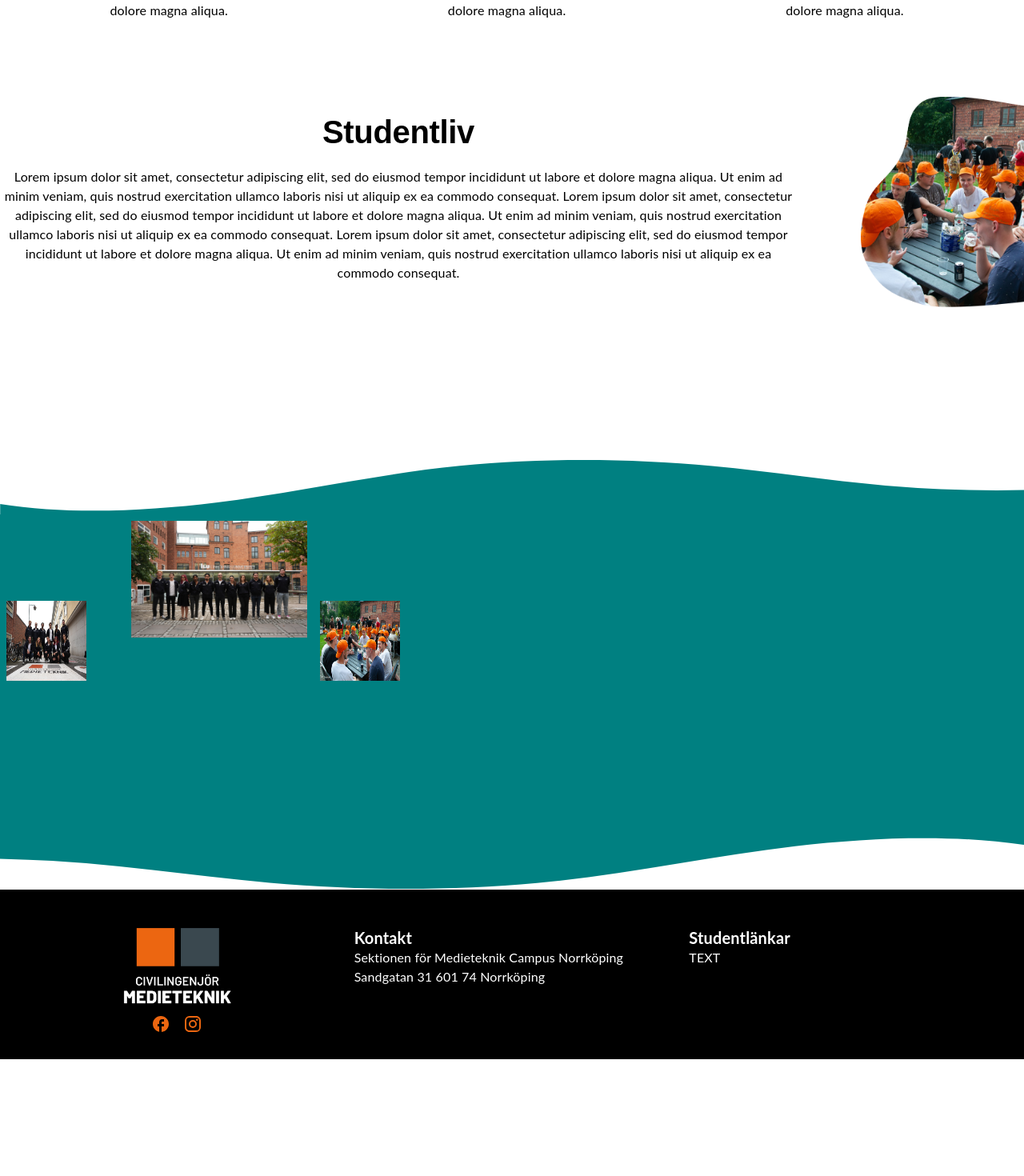
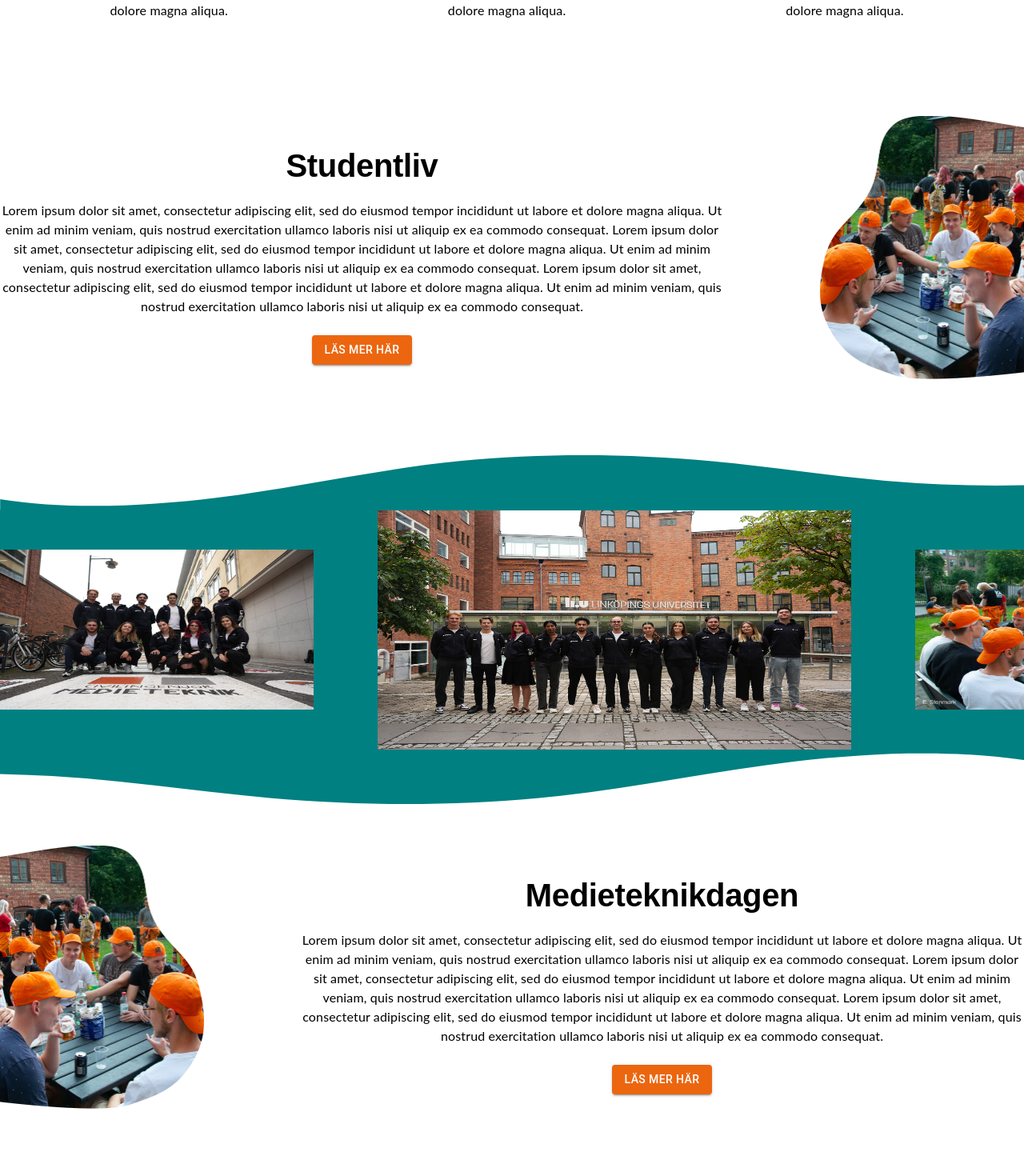
Before and after one commit to webbchef/medieteknik, a Next.js app in the folder frontend/: page / in a window 1280 px wide. Shown: the part 1140-2610 px from the top of the page at 80% size. Before the commit the page ends 2464 px from the top, so only its background shows below. Built offline with nearby package versions, Linux system fonts and the light colour scheme.

Commit message:
todo: fix carousel and responsiveness

```diff
--- a/frontend/components/general/Carousel.tsx
+++ b/frontend/components/general/Carousel.tsx
@@ -27,19 +27,19 @@ const Carousel: React.FC<CarouselProps> = (props) => {
     return (
 
         <Box ref={carousel} className="carousel" component={motion.div} overflow="hidden" sx={{cursor: "grab"}} whileTap={{cursor: "grabbing"}}>
-            <Box className="innerCarousel" component={motion.div} drag="x" dragConstraints={{right: 0, left: -width}} display="flex" alignItems={"center"}>
+            <Box className="innerCarousel" component={motion.div} drag="x" dragConstraints={{right: 0, left: -width}} display="flex" alignItems={"center"} gap={10} width="120vw">
                 {props.images.map((image, i) => {
                     if(i === 1) {
                         return (
-                            <Box className="item" width={"50%"} height={400} padding={1} position="relative" key={image} component={motion.div}>
-                                <Image draggable="false" width={300} height={200} src={image} alt=""/>
+                            <Box className="item" width={"50%"} height={300} padding={1} position="relative" key={image} component={motion.div}>
+                                <Image draggable="false" layout="fill" src={image} alt=""/>
                             </Box>
                         );
                     }
                     else {
                         return (
                             <Box className="item" width={"33%"} height={200} padding={1} position="relative" key={image} component={motion.div}>
-                                <Image draggable="false" width={"100%"} height={"100%"} src={image} alt=""/>
+                                <Image draggable="false" layout="fill" src={image} alt=""/>
                             </Box>
                         );
                     }
--- a/frontend/pages/index.tsx
+++ b/frontend/pages/index.tsx
@@ -1,16 +1,18 @@
 import {
-  Box, Container, Grid, Stack, Typography
+  Box, Button, Container, Grid, Stack, Typography
 } from "@mui/material";
 import { motion } from "framer-motion";
 import type { NextPage } from "next";
 import Head from "next/head";
 import Image from "next/image";
+import Link from "next/link";
 import { useRef } from "react";
 import { fadeInUp } from "../animations/constants";
 import gruppbild from "../assets/gruppbild.jpg";
 import gruppbild2 from "../assets/gruppbild2.jpg";
 import nollep from "../assets/nollep.jpg";
 import studentlivPicture from "../assets/studentlivImage.png";
+import studentlivPicture2 from "../assets/studentlivImage2.png";
 import valueIconImage from "../assets/valueIcon.png";
 import BackgroundImage from "../components/general/BackgroundImage";
 import Carousel from "../components/general/Carousel";
@@ -21,6 +23,7 @@ const groupImage = ((gruppbild as unknown) as HTMLImageElement | null)?.src;
 const groupImage2 = ((gruppbild2 as unknown) as HTMLImageElement | null)?.src;
 const valueIcon = ((valueIconImage as unknown) as HTMLImageElement)?.src;
 const studentlivImage = ((studentlivPicture as unknown) as HTMLImageElement)?.src;
+const studentlivImage2 = ((studentlivPicture2 as unknown) as HTMLImageElement)?.src;
 const nollepImage = ((nollep as unknown) as HTMLImageElement)?.src;
 
 
@@ -140,8 +143,8 @@ const Home: NextPage = () => {
               "Lorem ipsum dolor sit amet, consectetur adipiscing elit, sed do eiusmod tempor incididunt ut labore et dolore magna aliqua. "
             } />
           </Stack>
-          <Box marginTop={12} marginBottom={20} display={"flex"} flexDirection="row" alignItems={"center"} gap={10}>
-            <Box alignSelf="flex-start" flex={3} width={400}>
+          <Box marginTop={15} paddingBottom={8} display={"flex"} flexDirection="row" alignItems={"center"} gap={10}>
+            <Box paddingRight={5} display="flex" alignItems="center" flexDirection="column" flex={3}>
               <Typography textAlign="center" variant="h2">Studentliv</Typography>
               <Typography textAlign="center">
                 Lorem ipsum dolor sit amet, consectetur adipiscing elit,
@@ -155,15 +158,34 @@ const Home: NextPage = () => {
                 Ut enim ad minim veniam, quis nostrud exercitation ullamco
                 laboris nisi ut aliquip ex ea commodo consequat.
               </Typography>
+              <Button fullWidth={false} variant="contained" color={"secondary"} sx={{ marginTop: 3 }} component={"a"} LinkComponent={Link} href="/studentliv">Läs mer här</Button>
             </Box>
-            <Image style={{ flex: 1 }} width={511 * 0.4} height={658 * 0.4} src={studentlivImage} />
+            <Image style={{ flex: 1 }} width={511 * 0.5} height={658 * 0.5} src={studentlivImage} alt="Bild på studenter" />
           </Box>
         </Container>
-          <WavyBackground bgColor={"#008081"} textColor={""}>
-            <Carousel titles={["Sektionen", "3Cant", "Mette"]} images={[groupImage!, groupImage2!, nollepImage!]} />
-          </WavyBackground>
+        <WavyBackground bgColor={"#008081"} textColor={""}>
+          <Carousel titles={["Sektionen", "3Cant", "Mette"]} images={[groupImage!, groupImage2!, nollepImage!]} />
+        </WavyBackground>
+        <Box marginTop={15} paddingBottom={10} display={"flex"} flexDirection="row" alignItems={"center"} gap={10}>
+            <Image style={{ flex: 1 }} width={511 * 0.5} height={658 * 0.5} src={studentlivImage2} alt="Bild på studenter"/>
+            <Box paddingLeft={5} display="flex" alignItems="center" flexDirection="column" flex={3} width={400}>
+              <Typography textAlign="center" variant="h2">Medieteknikdagen</Typography>
+              <Typography textAlign="center">
+                Lorem ipsum dolor sit amet, consectetur adipiscing elit,
+                sed do eiusmod tempor incididunt ut labore et dolore magna aliqua.
+                Ut enim ad minim veniam, quis nostrud exercitation ullamco
+                laboris nisi ut aliquip ex ea commodo consequat. Lorem ipsum dolor sit amet, consectetur adipiscing elit,
+                sed do eiusmod tempor incididunt ut labore et dolore magna aliqua.
+                Ut enim ad minim veniam, quis nostrud exercitation ullamco
+                laboris nisi ut aliquip ex ea commodo consequat. Lorem ipsum dolor sit amet, consectetur adipiscing elit,
+                sed do eiusmod tempor incididunt ut labore et dolore magna aliqua.
+                Ut enim ad minim veniam, quis nostrud exercitation ullamco
+                laboris nisi ut aliquip ex ea commodo consequat.
+              </Typography>
+              <Button fullWidth={false} variant="contained" color={"secondary"} sx={{marginTop: 3}}>Läs mer här</Button>
+            </Box>
+          </Box>
       </Container>
-
     </>
   );
 };
```
Also changed, not shown: frontend/assets/studentlivImage2.png (added), 1 other file (tests, documents, lock files or other folders).
